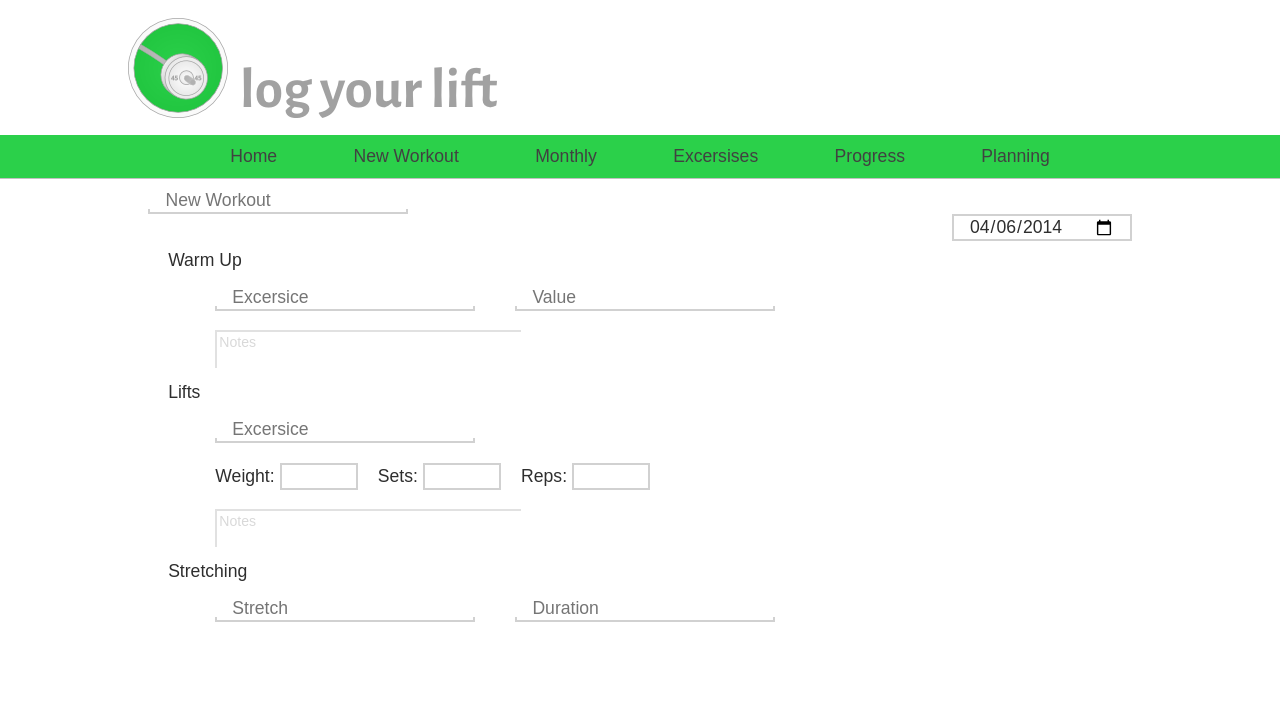
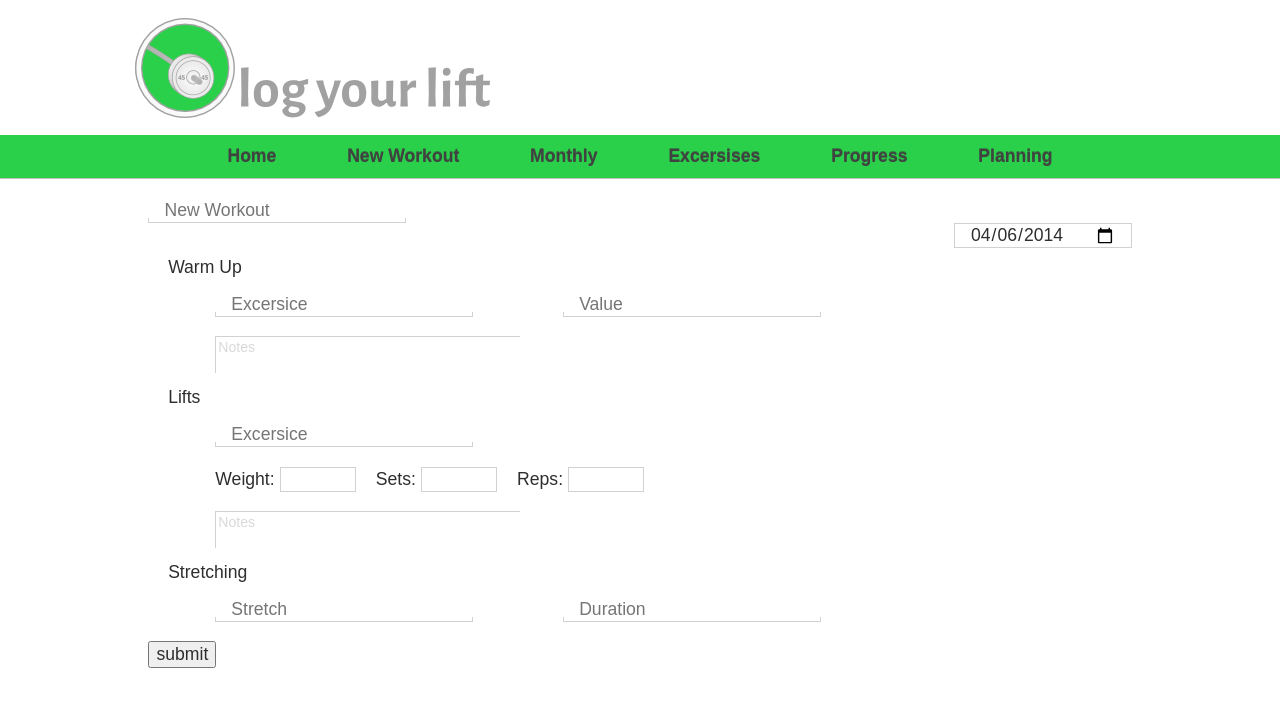
Before and after one commit to loppys9/liftlog, a Django app: page /workout in a window 1280 px wide. Shown: the top 707 px of the page. Run offline with Django 3.2, Linux system fonts and the light colour scheme; some libraries are stand-ins or nearby versions.

Commit message:
Update before leaving

```diff
--- a/liftlog/urls.py
+++ b/liftlog/urls.py
@@ -1,8 +1,13 @@
 from django.conf.urls import patterns, include, url
+from tastypie.api import Api
+from api.resources import WorkoutResource
 
 # Uncomment the next two lines to enable the admin:
 from django.contrib import admin
 admin.autodiscover()
+
+v1_api = Api(api_name='v1')
+v1_api.register(WorkoutResource())
 
 urlpatterns = patterns('',
     # Examples:
@@ -15,4 +20,5 @@ urlpatterns = patterns('',
     # Uncomment the next line to enable the admin:
     url(r'^', include('weightlog.urls')),
     url(r'^admin/', include(admin.site.urls)),
+    url(r'^api/', include(v1_api.urls)),
 )
--- a/weightlog/static/weightlog/base.css
+++ b/weightlog/static/weightlog/base.css
@@ -101,7 +101,7 @@ a {
     width: 70%;
     height: 100%;
     margin: 0 auto;
-    padding-top: 10px;
+    padding-top: 20px;
     min-width: 1024px;
     background-color: white;
 }
@@ -127,8 +127,8 @@ a {
     text-align: center;
     color: #414141;
     line-height: 43px;
-    font-weight: 500;
-    #text-shadow: rgba(0,0,0,0.5) 0 -1px 0;
+    font-weight: 600;
+    text-shadow: rgba(55,55,55,0.5) 0 -1px 0;
 }
 
 #menu-nav ul {
--- a/weightlog/static/weightlog/nw.css
+++ b/weightlog/static/weightlog/nw.css
@@ -12,14 +12,14 @@ textarea {
     border: none;
     #border-top: 2px solid #aeaeae;
     #border-left: 2px solid #aeaeae;
-    border-top: 2px solid #e1e1e1;
-    border-left: 2px solid #e1e1e1;
+    border-top: 1px solid #d1d1d1;
+    border-left: 1px solid #d1d1d1;
     width: 300px;
 }
 
 textarea:focus {
     outline: none;
-    border: 2px solid #d1d1d1;
+    border: 1px solid #d1d1d1;
     width: 400px;
     height: 4em;
 }
@@ -47,18 +47,19 @@ input[type="date"] {
     margin: 0px;
     padding-left: 15px;
     padding-right: 15px;
-    #border: 2px solid #aeaeae;
-    border: 2px solid #d1d1d1;
+    #border: 1px solid #aeaeae;
+    border: 1px solid #d1d1d1;
 }
 
 input[type="number"]:focus {
     outline: none;
-    border: 2px solid #2bd04a;
+    border: 1px solid #2bd04a;
+    #border: 2px solid #5ee876;
 }
 
 input[type="number"] {
     width: 4em;
-    border: 2px solid #d1d1d1;
+    border: 1px solid #d1d1d1;
 }
 
 input[type="text"] {
@@ -67,28 +68,28 @@ input[type="text"] {
     padding-right: 15px;
     border: none;
     #border-bottom: 2px solid  #aeaeae;
-    border-bottom: 2px solid  #d1d1d1;
+    border-bottom: 1px solid  #d1d1d1;
     vertical-align: bottom;
 }
 
 .textfocuscolor {
     #border-left: 1px solid #0FD61C;
     #border-right: 1px solid #0FD61C;
-    border-left: 1px solid #2bd04a;
+    #border-left: 1px solid #2bd04a;
     border-right: 1px solid #2bd04a;
 }
 
 .textcolor {
     #border-left: 1px solid #aeaeae;
     #border-right: 1px solid #aeaeae;
-    border-left: 1px solid #d1d1d1;
+    #border-left: 1px solid #d1d1d1;
     border-right: 1px solid #d1d1d1;
 }
 
 input[type="text"]:focus {
     outline: none;
-    #border-color: #0FD61C;
     border-color: #2bd04a;
+    #border-color: #5ee876;
 }
 
 .insec {
@@ -109,7 +110,8 @@ input[type="text"]:focus {
 }
 
 .spacing {
-    margin-left: 2em;
+    #margin-left: 2em;
+    margin-left: 10%;
 }
 
 .wsr {
--- a/weightlog/templates/weightlog/newworkout.html
+++ b/weightlog/templates/weightlog/newworkout.html
@@ -78,5 +78,8 @@
             </div>
 		</li>
 	</ul>
+    <div>
+        <input type="button" value="submit" />
+    </div>
 </div>
 {% endblock %}
```
Also changed, not shown: api/resources.py (added, +7 -0 lines), api/__init__.py (added), weightlog/static/weightlog/lyl.png.
